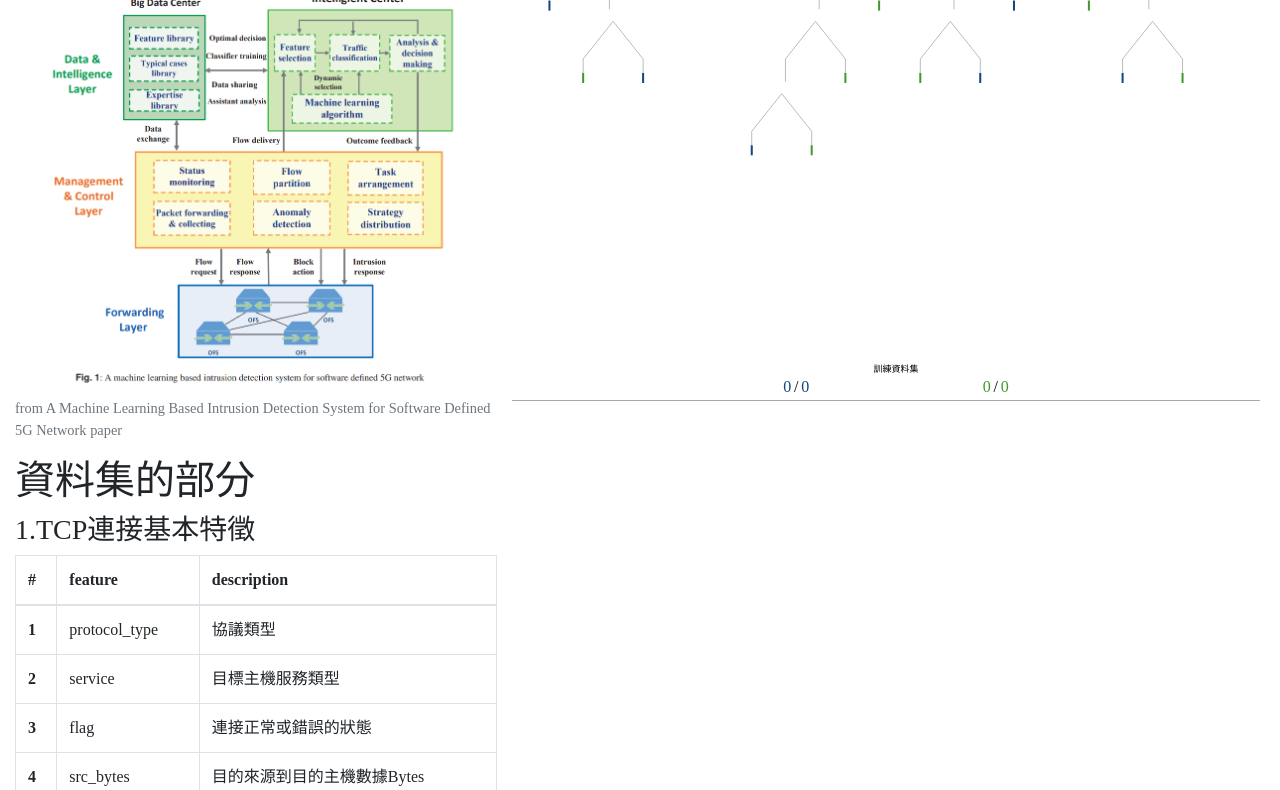
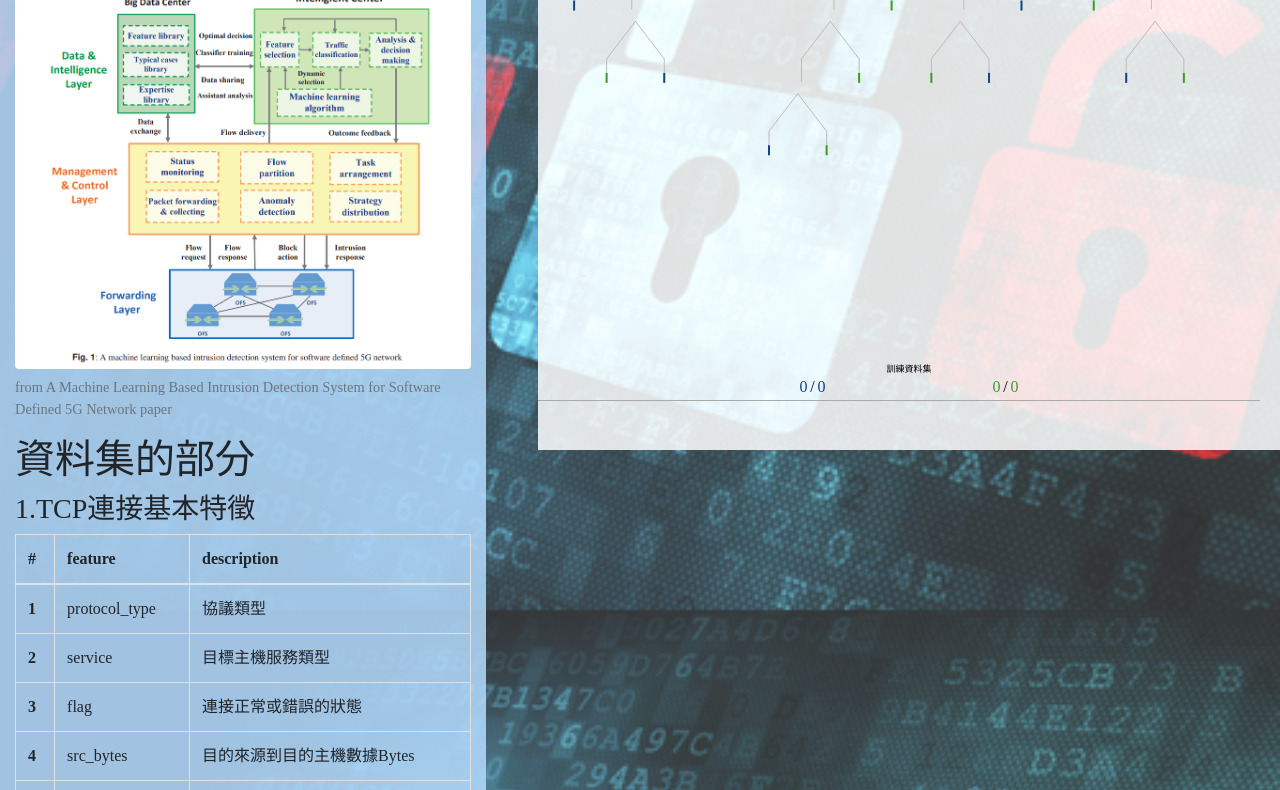
Before and after one commit to IBOTIAndy/vis2021s, a plain HTML site: page lab66/html/index.html in a window 1280 px wide. Shown: the part 350-1140 px from the top of the page. Drawn offline with nearby package versions, Linux system fonts and the light colour scheme; a web font is replaced by a local one.

Commit message:
add background and area cover

```diff
--- a/lab66/html/index.html
+++ b/lab66/html/index.html
@@ -14,6 +14,12 @@
         body {
             height: 200%;
             font-family: 'cwTeXKai', serif;
+            background-image: linear-gradient(rgba(255, 255, 255, 0.2), rgba(255, 255, 255, 0.2)), url(media/background.jpg);
+            background-repeat: no-repeat;
+            background-position: center;
+            background-size: cover;
+            background-attachment: fixed;
+            background-color: #00000000;
         }
 
         #training-section,
@@ -22,27 +28,32 @@
             height: 100%;
             overflow: hidden;
         }
+        #training-section{
+            background-color: rgba(180, 220, 255, 0.85);
+        }
+
+        #testing-section{
+            background-color: rgba(200, 220, 255, 0.8);
+        }
 
         #train-vs-test {
             height: 100%;
             position: fixed;
             max-width: 100%;
+            background-color: rgba(255, 255, 255, 0.85);
         }
 
-
         #right {
-            width: 60%;
+            width: 58%;
             height: 100%;
             position: relative;
             float: right;
-
         }
 
         #left {
-            width: 40%;
+            width: 38%;
             height: 100%;
             float: left;
-
         }
 
         .card{
@@ -276,7 +287,6 @@
                 </table>
             </div>
         </div>
-
 
         <div id="testing-section">
             <div id="Data-Analysis-section">
```
Also changed, not shown: lab66/html/media/background.jpg (added), lab66/html/media/dataset-cover.png (added), 1 other file.
